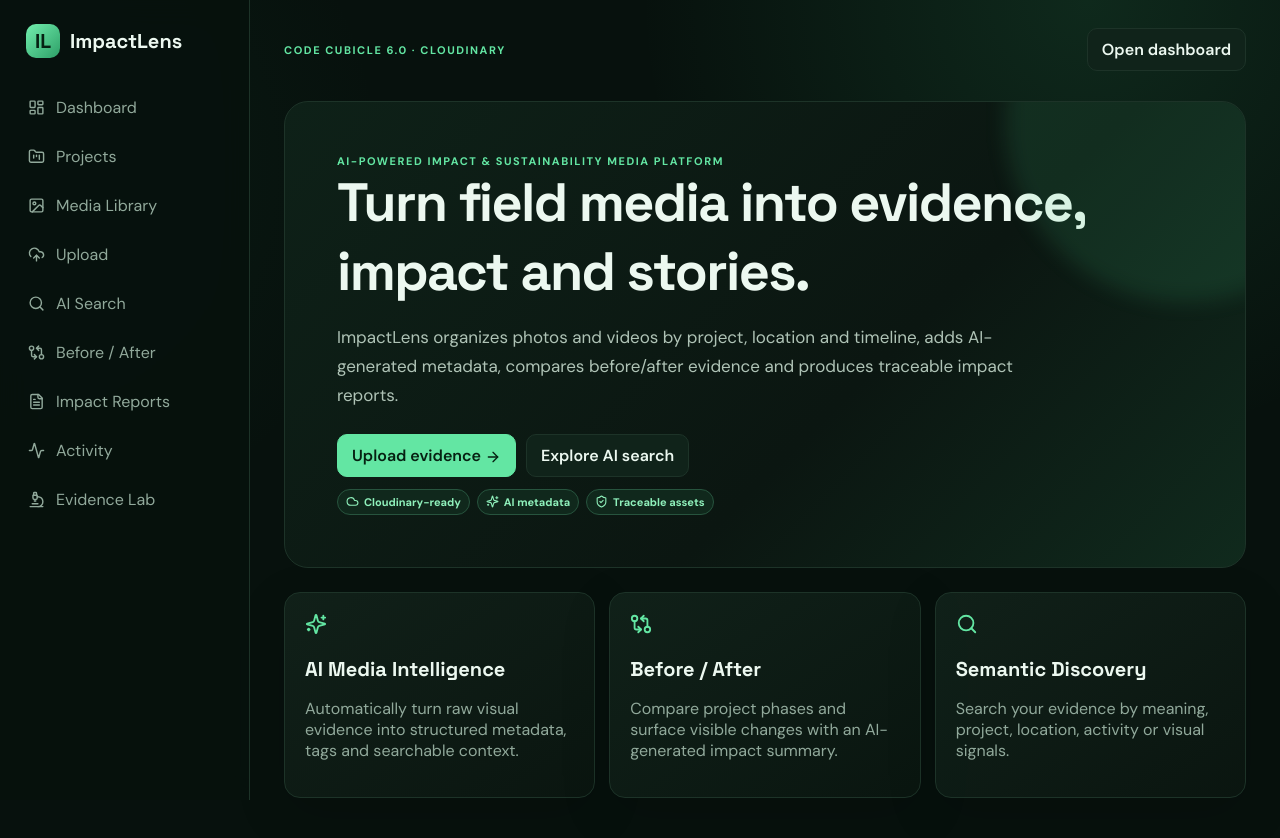
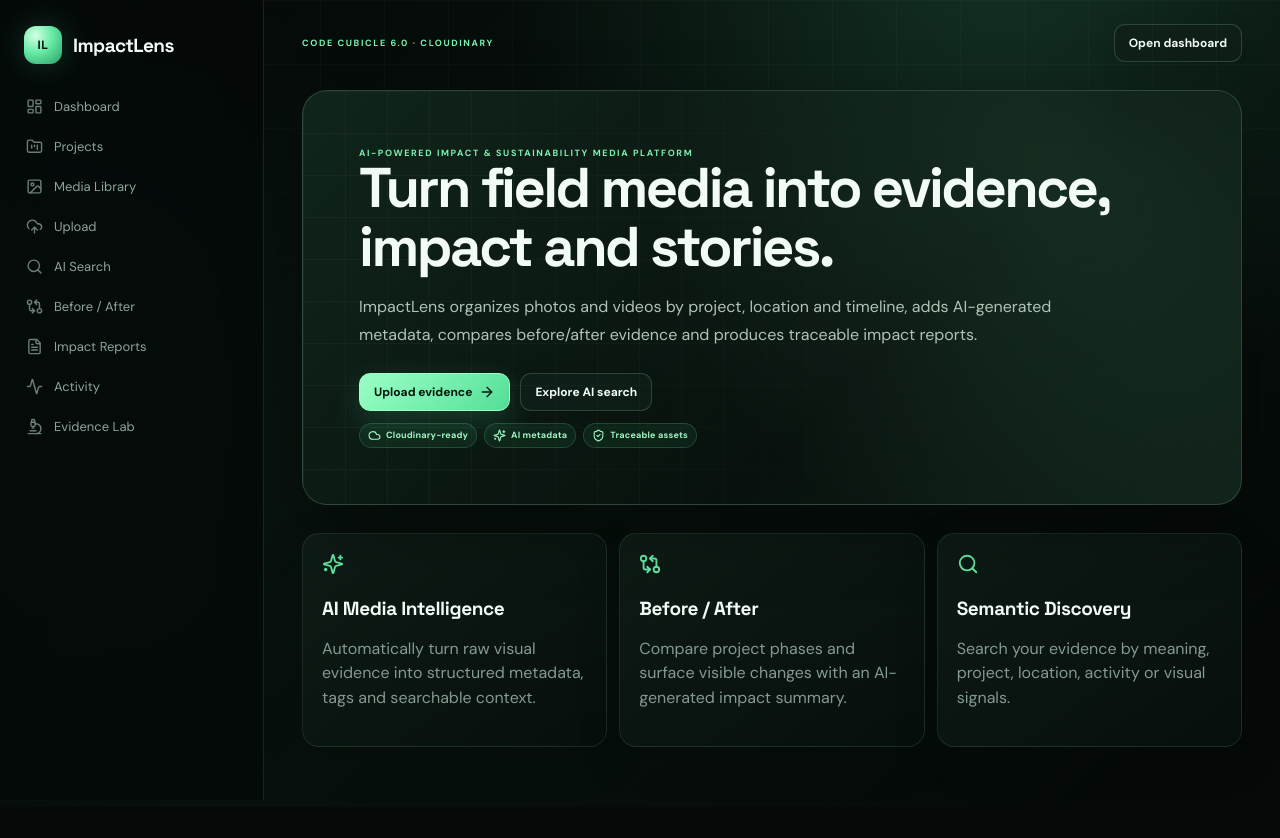
Before and after one commit to Mohitrath/impactlens-ai, a Next.js app: page / in a window 1280 px wide. Shown: the top 838 px of the page. After the commit the page ends 807 px from the top, so only its background shows below. Built offline with nearby package versions, Linux system fonts and the light colour scheme.

Commit message:
feat: premium visual system for ImpactLens

```diff
--- a/app/globals.css
+++ b/app/globals.css
@@ -1,188 +1,84 @@
 @import url('https://fonts.googleapis.com/css2?family=DM+Sans:wght@400;500;600;700&family=Space+Grotesk:wght@500;600;700&display=swap');
 
-:root {
-  --bg: #07110d;
-  --panel: #0d1914;
-  --panel2: #11221a;
-  --border: #1d3328;
-  --text: #ecf8f0;
-  --muted: #91a99b;
-  --accent: #63e6a3;
-  --accent2: #35b878;
-  --danger: #ff7b7b;
+:root{
+  --bg:#050908;--panel:#0a1110;--panel2:#0e1916;--panel3:#12221c;
+  --border:rgba(151,207,179,.13);--border2:rgba(151,207,179,.22);
+  --text:#f2fbf6;--muted:#839a90;--accent:#7cf2b1;--accent2:#3fd18a;
+  --gold:#d8c28b;--danger:#ff7b7b;--shadow:0 24px 70px rgba(0,0,0,.28);
 }
-* { box-sizing: border-box; }
-html, body { margin: 0; min-height: 100%; }
-body {
-  background:
-    radial-gradient(circle at 85% 0%, rgba(61, 188, 119, .14), transparent 28rem),
-    radial-gradient(circle at 0% 20%, rgba(35, 113, 78, .11), transparent 24rem),
-    var(--bg);
-  color: var(--text);
-  font-family: "DM Sans", sans-serif;
+*{box-sizing:border-box}html,body{margin:0;min-height:100%;background:var(--bg)}
+body{
+  color:var(--text);font-family:"DM Sans",sans-serif;
+  background-image:radial-gradient(circle at 78% -8%,rgba(86,226,157,.16),transparent 31rem),
+    radial-gradient(circle at 0% 45%,rgba(40,112,82,.12),transparent 28rem),
+    linear-gradient(135deg,#050908 0%,#07100c 52%,#050908 100%);
 }
-button, input { font: inherit; }
-button { cursor: pointer; }
-a { color: inherit; text-decoration: none; }
-.shell { display: flex; min-height: 100vh; }
-.sidebar { width: 250px; border-right: 1px solid var(--border); padding: 24px 16px; position: fixed; inset: 0 auto 0 0; background: rgba(7,17,13,.94); backdrop-filter: blur(14px); }
-.logo { display:flex; align-items:center; gap:10px; padding: 0 10px 28px; font-family:"Space Grotesk"; font-weight:700; font-size:20px; }
-.logoMark { width:34px; height:34px; border-radius:10px; display:grid; place-items:center; background:linear-gradient(135deg,#72efae,#2d9f67); color:#062112; }
-.nav { display:grid; gap:6px; }
-.nav a { padding:11px 12px; border-radius:10px; color:var(--muted); display:flex; gap:11px; align-items:center; }
-.nav a:hover, .nav a.active { background:#10241a; color:var(--text); }
-.main { margin-left:250px; width:calc(100% - 250px); padding:28px 34px 50px; }
-.topbar { display:flex; justify-content:space-between; align-items:center; margin-bottom:30px; }
-.eyebrow { color:var(--accent); text-transform:uppercase; letter-spacing:.14em; font-size:11px; font-weight:700; }
-h1,h2,h3 { font-family:"Space Grotesk"; margin:0; }
-h1 { font-size:36px; letter-spacing:-.03em; }
-h2 { font-size:20px; }
-.muted { color:var(--muted); }
-.grid4 { display:grid; grid-template-columns:repeat(4,1fr); gap:14px; }
-.grid3 { display:grid; grid-template-columns:repeat(3,1fr); gap:14px; }
-.card { background:linear-gradient(145deg,rgba(17,34,26,.92),rgba(10,22,16,.92)); border:1px solid var(--border); border-radius:16px; padding:20px; box-shadow:0 16px 50px rgba(0,0,0,.15); }
-.stat { min-height:120px; }
-.statValue { font-family:"Space Grotesk"; font-size:30px; margin-top:12px; }
-.statDelta { color:var(--accent); font-size:12px; margin-top:5px; }
-.section { margin-top:24px; }
-.sectionHead { display:flex; justify-content:space-between; align-items:center; margin-bottom:13px; }
-.btn { border:1px solid var(--border); background:#10231a; color:var(--text); padding:10px 14px; border-radius:10px; font-weight:600; }
-.btn:hover { border-color:#2e5b46; background:#143022; }
-.btn.primary { background:var(--accent); color:#062112; border-color:var(--accent); }
-.btn.primary:hover { background:#7af0b4; }
-.badge { display:inline-flex; align-items:center; gap:5px; border:1px solid #27543e; background:#10281c; color:#8ff0bb; padding:5px 8px; border-radius:999px; font-size:11px; font-weight:700; }
-.mediaGrid { display:grid; grid-template-columns:repeat(3,1fr); gap:14px; }
-.mediaCard { overflow:hidden; padding:0; }
-.mediaThumb { height:190px; background:#13271e; position:relative; }
-.mediaThumb img { width:100%; height:100%; object-fit:cover; display:block; }
-.mediaInfo { padding:15px; }
-.search { width:100%; background:#0b1812; border:1px solid var(--border); color:var(--text); padding:12px 14px; border-radius:11px; outline:none; }
-.search:focus { border-color:#3a7959; }
-.uploadZone { border:1px dashed #35634d; border-radius:15px; padding:40px 20px; text-align:center; background:rgba(14,36,25,.55); }
-.uploadIcon { width:52px; height:52px; border-radius:15px; display:grid; place-items:center; margin:0 auto 12px; background:#173a29; color:var(--accent); }
-.bar { height:8px; background:#193126; border-radius:20px; overflow:hidden; }
-.bar > span { display:block; height:100%; background:linear-gradient(90deg,#2fa76d,#72efae); border-radius:20px; }
-.beforeAfter { display:grid; grid-template-columns:1fr 1fr; gap:12px; }
-.compare img { width:100%; height:330px; object-fit:cover; border-radius:12px; }
-.table { width:100%; border-collapse:collapse; }
-.table th,.table td { text-align:left; padding:13px 10px; border-bottom:1px solid var(--border); font-size:13px; }
-.table th { color:var(--muted); font-weight:600; }
-.hero { padding:52px; border-radius:24px; border:1px solid var(--border); background:linear-gradient(135deg,#0e2118,#0b1611 60%,#102a1d); position:relative; overflow:hidden; }
-.hero:after { content:""; position:absolute; width:360px; height:360px; border-radius:50%; background:rgba(75,213,139,.12); filter:blur(10px); right:-120px; top:-160px; }
-.hero h1 { font-size:54px; max-width:800px; }
-.hero p { max-width:720px; font-size:17px; line-height:1.7; color:#afc3b6; }
-.heroActions { display:flex; gap:10px; margin-top:24px; }
-.pillRow { display:flex; gap:7px; flex-wrap:wrap; margin-top:12px; }
-.timeline { border-left:1px solid #31523f; margin:18px 0 0 9px; padding-left:22px; display:grid; gap:18px; }
-.timelineItem { position:relative; }
-.timelineItem:before { content:""; position:absolute; width:9px; height:9px; border-radius:50%; background:var(--accent); left:-27px; top:5px; box-shadow:0 0 0 5px #11251b; }
-@media (max-width: 1000px) { .grid4{grid-template-columns:repeat(2,1fr)} .grid3,.mediaGrid{grid-template-columns:1fr 1fr} .sidebar{width:76px}.sidebar .nav span,.logo span{display:none}.main{margin-left:76px;width:calc(100% - 76px)} }
-@media (max-width: 680px) { .main{padding:20px}.grid4,.grid3,.mediaGrid,.beforeAfter{grid-template-columns:1fr}.hero{padding:28px}.hero h1{font-size:38px}.topbar{align-items:flex-start;gap:12px;flex-direction:column} }
-.spin { animation: spin 1s linear infinite; }
-@keyframes spin { to { transform: rotate(360deg); } }
-code { background:#10251a; padding:2px 5px; border-radius:5px; }
-
-
-/* Interactive project/search states */
-.projectCard,
-.mediaCard {
-  cursor: pointer;
-  transition: transform .22s ease, border-color .22s ease, box-shadow .22s ease, background .22s ease;
+body:before{content:"";position:fixed;inset:0;pointer-events:none;opacity:.035;background-image:linear-gradient(rgba(255,255,255,.7) 1px,transparent 1px),linear-gradient(90deg,rgba(255,255,255,.7) 1px,transparent 1px);background-size:64px 64px;mask-image:linear-gradient(to bottom,black,transparent 75%)}
+button,input,select,textarea{font:inherit}button{cursor:pointer}a{color:inherit;text-decoration:none}
+.shell{display:flex;min-height:100vh}
+.sidebar{
+  width:264px;position:fixed;inset:0 auto 0 0;z-index:20;padding:20px 14px;
+  background:rgba(5,10,8,.78);border-right:1px solid var(--border);
+  backdrop-filter:blur(24px);-webkit-backdrop-filter:blur(24px);
+  display:flex;flex-direction:column;
 }
-.projectCard:hover,
-.mediaCard:hover {
-  transform: translateY(-5px);
-  border-color: rgba(86, 232, 166, .55);
-  box-shadow: 0 18px 45px rgba(0,0,0,.24), 0 0 0 1px rgba(86,232,166,.08);
+.logo{display:flex;align-items:center;gap:11px;padding:6px 10px 24px;font-family:"Space Grotesk";font-weight:700;font-size:19px;letter-spacing:-.03em}
+.logoMark{width:38px;height:38px;border-radius:12px;display:grid;place-items:center;color:#04140b;font-size:12px;letter-spacing:.05em;background:radial-gradient(circle at 30% 25%,#d5ffe5,#65eaa4 45%,#2a9d69);box-shadow:0 0 30px rgba(91,237,166,.2)}
+.logoMeta{margin-left:auto;font-size:9px;letter-spacing:.14em;color:var(--muted);font-family:"DM Sans";font-weight:700}
+.navLabel{padding:12px 12px 7px;color:#536b61;font-size:9px;text-transform:uppercase;letter-spacing:.18em;font-weight:700}
+.nav{display:grid;gap:3px}
+.nav a{position:relative;padding:10px 12px;border-radius:11px;color:#8da59a;display:flex;gap:11px;align-items:center;font-size:13px;transition:.2s ease}
+.nav a svg{opacity:.75}
+.nav a:hover{background:rgba(124,242,177,.055);color:#d9eee2}
+.nav a.active{background:linear-gradient(90deg,rgba(124,242,177,.13),rgba(124,242,177,.035));color:#ecfff4;box-shadow:inset 1px 0 0 var(--accent)}
+.nav a.active svg{color:var(--accent);opacity:1}
+.sidebarBottom{margin-top:auto;padding:12px 8px 4px}
+.systemCard{padding:13px;border:1px solid var(--border);border-radius:14px;background:linear-gradient(145deg,rgba(18,36,29,.72),rgba(7,15,12,.72));box-shadow:var(--shadow)}
+.systemTop{display:flex;align-items:center;justify-content:space-between;font-size:10px;color:#91a89e;text-transform:uppercase;letter-spacing:.1em;font-weight:700}
+.liveDot{width:7px;height:7px;border-radius:50%;background:var(--accent);box-shadow:0 0 0 4px rgba(124,242,177,.08),0 0 16px var(--accent)}
+.systemValue{font-family:"Space Grotesk";font-size:15px;margin-top:8px}
+.systemHint{font-size:10px;color:#60786d;margin-top:3px}
+.main{margin-left:264px;width:calc(100% - 264px);padding:24px 38px 60px;max-width:1700px}
+.topbar{display:flex;justify-content:space-between;align-items:center;gap:20px;margin-bottom:28px}
+.topbar:after{content:"";position:absolute}
+.eyebrow{color:var(--accent);text-transform:uppercase;letter-spacing:.18em;font-size:9px;font-weight:800}
+h1,h2,h3{font-family:"Space Grotesk";margin:0}h1{font-size:38px;line-height:1.05;letter-spacing:-.045em}h2{font-size:19px;letter-spacing:-.02em}h3{letter-spacing:-.02em}
+.muted{color:var(--muted)}p{line-height:1.55}
+.grid4{display:grid;grid-template-columns:repeat(4,1fr);gap:12px}.grid3{display:grid;grid-template-columns:repeat(3,1fr);gap:12px}
+.card{
+  background:linear-gradient(145deg,rgba(16,30,24,.84),rgba(7,15,12,.9));
+  border:1px solid var(--border);border-radius:17px;padding:19px;box-shadow:0 14px 45px rgba(0,0,0,.13);
 }
-.projectCard:active,
-.mediaCard:active { transform: translateY(-2px); }
-
-.mediaThumb { position: relative; overflow: hidden; }
-.mediaThumb img { transition: transform .45s ease; }
-.mediaCard:hover .mediaThumb img { transform: scale(1.045); }
-
-.mediaOverlay {
-  position: absolute;
-  right: 12px;
-  bottom: 12px;
-  display: inline-flex;
-  align-items: center;
-  gap: 6px;
-  padding: 7px 10px;
-  border-radius: 999px;
-  background: rgba(5, 22, 16, .86);
-  border: 1px solid rgba(101, 235, 176, .4);
-  color: #8ff1bf;
-  font-size: 12px;
-  font-weight: 700;
-  opacity: 0;
-  transform: translateY(5px);
-  transition: opacity .2s ease, transform .2s ease;
-  backdrop-filter: blur(8px);
-}
-.mediaCard:hover .mediaOverlay { opacity: 1; transform: translateY(0); }
-
-.backLink {
-  display: inline-flex;
-  align-items: center;
-  gap: 7px;
-  color: #8ca99c;
-  text-decoration: none;
-  font-size: 13px;
-  transition: color .2s ease;
-}
-.backLink:hover { color: #62e6a8; }
-
-.statsGrid {
-  display: grid;
-  grid-template-columns: repeat(4, minmax(0, 1fr));
-  gap: 14px;
-}
-.stat {
-  padding: 20px;
-  border: 1px solid rgba(102, 170, 143, .18);
-  border-radius: 16px;
-  background: linear-gradient(145deg, rgba(18, 45, 34, .72), rgba(8, 24, 18, .9));
-}
-.stat span { display:block; margin-bottom:8px; font-size:12px; }
-.stat strong { font-size:28px; letter-spacing:-.03em; }
-
-.sectionHeader {
-  display:flex;
-  align-items:center;
-  justify-content:space-between;
-  gap:16px;
-  margin-bottom:20px;
-}
-.sectionHeader h2 { margin:4px 0 0; }
-.emptyState {
-  min-height:220px;
-  display:flex;
-  flex-direction:column;
-  align-items:center;
-  justify-content:center;
-  text-align:center;
-  border:1px dashed rgba(102,170,143,.25);
-  border-radius:16px;
-  color:#72dca7;
-}
-.emptyState h3 { color:#eefcf5; margin:12px 0 5px; }
-.emptyState p { margin:0; }
-
-@media (max-width: 900px) {
-  .statsGrid { grid-template-columns: repeat(2, minmax(0, 1fr)); }
-  .sectionHeader { align-items:flex-start; flex-direction:column; }
-}
-@media (max-width: 560px) {
-  .statsGrid { grid-template-columns: 1fr; }
-}
-
-.formGrid{display:grid;grid-template-columns:repeat(2,minmax(0,1fr));gap:14px;margin-bottom:18px}
-.formGrid label{display:grid;gap:7px;color:var(--muted);font-size:12px;font-weight:600}
-.formGrid input,.formGrid select{width:100%}
-.detailGrid{display:grid;grid-template-columns:minmax(0,1.5fr) minmax(320px,1fr);gap:16px}
-.detailHero{padding:10px;overflow:hidden}.detailHero img{width:100%;max-height:620px;object-fit:contain;background:#07110d;border-radius:12px}
-.detailList{display:grid;gap:14px;margin-top:20px}.detailList>div{display:flex;gap:10px;align-items:flex-start;color:var(--accent)}.detailList span{display:grid;gap:3px}.detailList b{color:var(--text);font-size:13px}.detailList small{color:var(--muted);overflow-wrap:anywhere}
-.jsonBox{background:#08130e;border:1px solid var(--border);padding:12px;border-radius:10px;color:#a8c5b4;font-size:11px;white-space:pre-wrap;max-height:260px;overflow:auto}
-@media(max-width:900px){.formGrid,.detailGrid{grid-template-columns:1fr}}
+.card:hover{border-color:var(--border2)}
+.stat{min-height:128px;position:relative;overflow:hidden}.stat:after{content:"";position:absolute;width:100px;height:100px;right:-45px;top:-45px;border-radius:50%;background:rgba(124,242,177,.06);filter:blur(2px)}
+.statValue{font-family:"Space Grotesk";font-size:30px;letter-spacing:-.05em;margin-top:12px}.statDelta{color:var(--accent);font-size:10px;margin-top:6px}
+.section{margin-top:28px}.sectionHead,.sectionHeader{display:flex;justify-content:space-between;align-items:center;gap:16px;margin-bottom:14px}
+.btn{display:inline-flex;align-items:center;justify-content:center;gap:7px;border:1px solid var(--border2);background:rgba(16,31,25,.78);color:var(--text);padding:10px 14px;border-radius:11px;font-size:12px;font-weight:700;transition:.2s ease;box-shadow:0 7px 25px rgba(0,0,0,.12)}
+.btn:hover{border-color:rgba(124,242,177,.38);background:rgba(24,47,37,.9);transform:translateY(-1px)}
+.btn.primary{background:linear-gradient(135deg,#9affc5,#54df99);color:#04140b;border-color:#9affc5;box-shadow:0 10px 30px rgba(78,223,153,.18)}
+.btn.primary:hover{background:#b0ffd1}
+.badge{display:inline-flex;align-items:center;gap:5px;border:1px solid rgba(124,242,177,.18);background:rgba(63,209,138,.08);color:#a1f5c5;padding:5px 8px;border-radius:999px;font-size:9px;font-weight:800;letter-spacing:.02em}
+.mediaGrid{display:grid;grid-template-columns:repeat(3,1fr);gap:14px}.mediaCard{overflow:hidden;padding:0;cursor:pointer;transition:.24s ease}
+.mediaCard:hover{transform:translateY(-5px);border-color:rgba(124,242,177,.35);box-shadow:0 22px 55px rgba(0,0,0,.3),0 0 0 1px rgba(124,242,177,.05)}
+.mediaThumb{height:200px;background:#102018;position:relative;overflow:hidden}.mediaThumb img{width:100%;height:100%;object-fit:cover;display:block;transition:transform .5s ease}.mediaCard:hover .mediaThumb img{transform:scale(1.045)}
+.mediaInfo{padding:16px}.mediaInfo h3{font-size:16px}.mediaOverlay{position:absolute;right:12px;bottom:12px;display:inline-flex;align-items:center;gap:6px;padding:7px 10px;border-radius:999px;background:rgba(3,12,8,.82);border:1px solid rgba(124,242,177,.35);color:#a5f5c7;font-size:10px;font-weight:800;opacity:0;transform:translateY(5px);transition:.2s;backdrop-filter:blur(10px)}.mediaCard:hover .mediaOverlay{opacity:1;transform:none}
+.search{width:100%;background:rgba(8,17,13,.82);border:1px solid var(--border);color:var(--text);padding:12px 14px;border-radius:11px;outline:none}.search:focus{border-color:rgba(124,242,177,.5);box-shadow:0 0 0 3px rgba(124,242,177,.06)}
+.uploadZone{border:1px dashed rgba(124,242,177,.3);border-radius:17px;padding:42px 20px;text-align:center;background:radial-gradient(circle at 50% 0%,rgba(124,242,177,.09),transparent 45%),rgba(10,25,18,.6)}
+.uploadIcon{width:54px;height:54px;border-radius:16px;display:grid;place-items:center;margin:0 auto 12px;background:rgba(124,242,177,.1);color:var(--accent);box-shadow:0 0 35px rgba(124,242,177,.1)}
+.bar{height:7px;background:#182b23;border-radius:20px;overflow:hidden}.bar>span{display:block;height:100%;background:linear-gradient(90deg,#35b878,#9affc5);border-radius:20px}
+.beforeAfter{display:grid;grid-template-columns:1fr 1fr;gap:12px}.compare img{width:100%;height:330px;object-fit:cover;border-radius:12px}
+.table{width:100%;border-collapse:collapse}.table th,.table td{text-align:left;padding:13px 10px;border-bottom:1px solid var(--border);font-size:12px}.table th{color:var(--muted);font-weight:600}
+.hero{padding:56px;border-radius:25px;border:1px solid var(--border2);background:radial-gradient(circle at 80% 20%,rgba(124,242,177,.12),transparent 25rem),linear-gradient(135deg,#10251b,#08110d 62%,#102219);position:relative;overflow:hidden;box-shadow:var(--shadow)}
+.hero:before{content:"";position:absolute;inset:0;background-image:linear-gradient(rgba(255,255,255,.04) 1px,transparent 1px),linear-gradient(90deg,rgba(255,255,255,.04) 1px,transparent 1px);background-size:42px 42px;mask-image:linear-gradient(to right,black,transparent 80%);pointer-events:none}
+.hero h1{font-size:56px;max-width:850px}.hero p{max-width:720px;font-size:16px;line-height:1.75;color:#afc3b6}.heroActions{display:flex;gap:10px;margin-top:24px}.pillRow{display:flex;gap:7px;flex-wrap:wrap;margin-top:12px}
+.timeline{border-left:1px solid #31523f;margin:18px 0 0 9px;padding-left:22px;display:grid;gap:18px}.timelineItem{position:relative}.timelineItem:before{content:"";position:absolute;width:8px;height:8px;border-radius:50%;background:var(--accent);left:-27px;top:5px;box-shadow:0 0 0 5px #11251b}
+.backLink{display:inline-flex;align-items:center;gap:7px;color:#8ca99c;font-size:12px}.backLink:hover{color:var(--accent)}
+.statsGrid{display:grid;grid-template-columns:repeat(4,minmax(0,1fr));gap:12px}.sectionHeader h2{margin:4px 0 0}
+.emptyState{min-height:220px;display:flex;flex-direction:column;align-items:center;justify-content:center;text-align:center;border:1px dashed rgba(102,170,143,.25);border-radius:16px;color:#72dca7}.emptyState h3{color:#eefcf5;margin:12px 0 5px}.emptyState p{margin:0}
+.formGrid{display:grid;grid-template-columns:repeat(2,minmax(0,1fr));gap:14px;margin-bottom:18px}.formGrid label{display:grid;gap:7px;color:var(--muted);font-size:11px;font-weight:600}.formGrid input,.formGrid select{width:100%}
+.detailGrid{display:grid;grid-template-columns:minmax(0,1.5fr) minmax(320px,1fr);gap:16px}.detailHero{padding:10px;overflow:hidden}.detailHero img{width:100%;max-height:620px;object-fit:contain;background:#07110d;border-radius:12px}.detailList{display:grid;gap:14px;margin-top:20px}.detailList>div{display:flex;gap:10px;align-items:flex-start;color:var(--accent)}.detailList span{display:grid;gap:3px}.detailList b{color:var(--text);font-size:12px}.detailList small{color:var(--muted);overflow-wrap:anywhere}.jsonBox{background:#08130e;border:1px solid var(--border);padding:12px;border-radius:10px;color:#a8c5b4;font-size:11px;white-space:pre-wrap;max-height:260px;overflow:auto}
+.formGrid input,.formGrid select,.formGrid textarea{background:rgba(7,16,12,.8);border:1px solid var(--border);color:var(--text);padding:11px 12px;border-radius:10px;outline:none}.formGrid input:focus,.formGrid select:focus,.formGrid textarea:focus{border-color:rgba(124,242,177,.45);box-shadow:0 0 0 3px rgba(124,242,177,.05)}
+code{background:#10251a;padding:2px 5px;border-radius:5px}
+.spin{animation:spin 1s linear infinite}@keyframes spin{to{transform:rotate(360deg)}}
+@media(max-width:1050px){.grid4,.statsGrid{grid-template-columns:repeat(2,1fr)}.grid3,.mediaGrid{grid-template-columns:1fr 1fr}.sidebar{width:78px}.sidebar .nav span,.navLabel,.logo span,.logoMeta,.sidebarBottom{display:none}.logo{justify-content:center;padding-inline:0}.main{margin-left:78px;width:calc(100% - 78px)}}
+@media(max-width:700px){.main{padding:20px}.grid4,.grid3,.mediaGrid,.beforeAfter,.formGrid,.detailGrid,.statsGrid{grid-template-columns:1fr}.hero{padding:30px}.hero h1{font-size:39px}.topbar{align-items:flex-start;flex-direction:column}.sectionHead,.sectionHeader{align-items:flex-start;flex-direction:column}}
```
